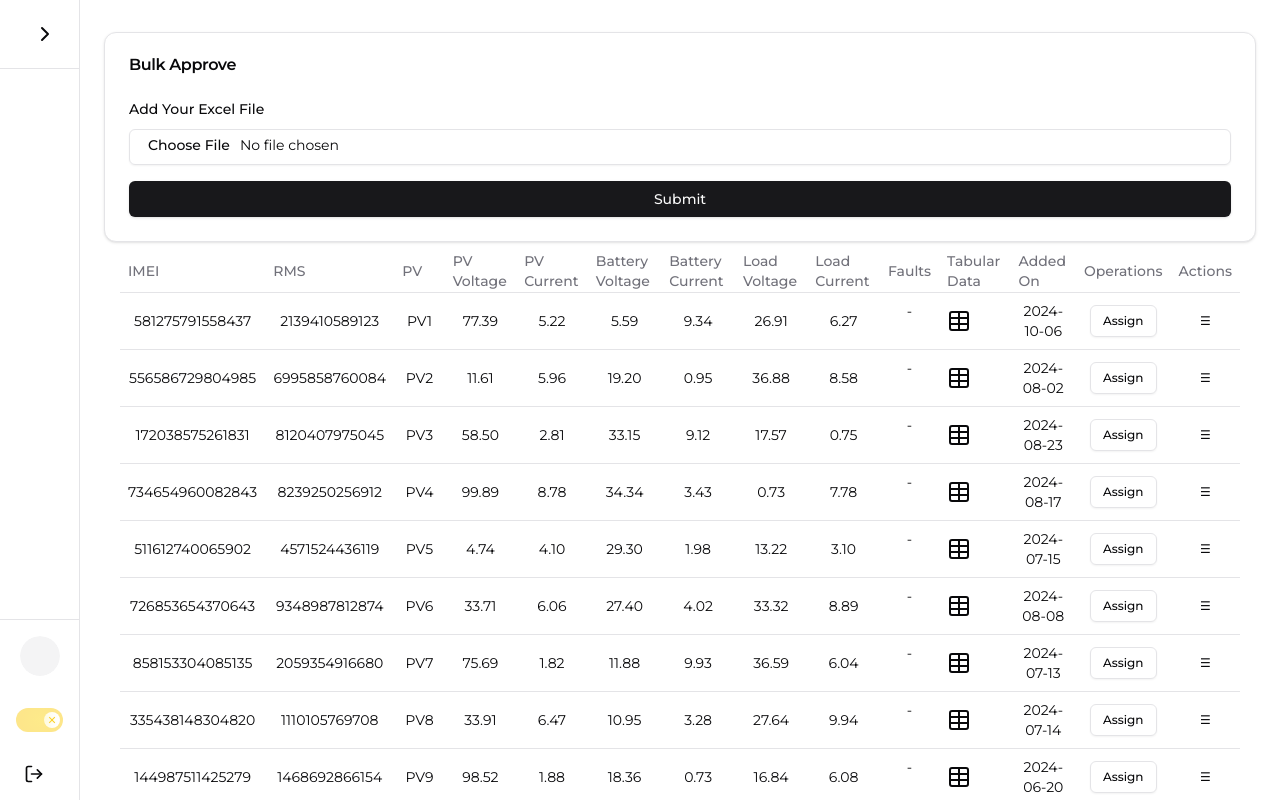
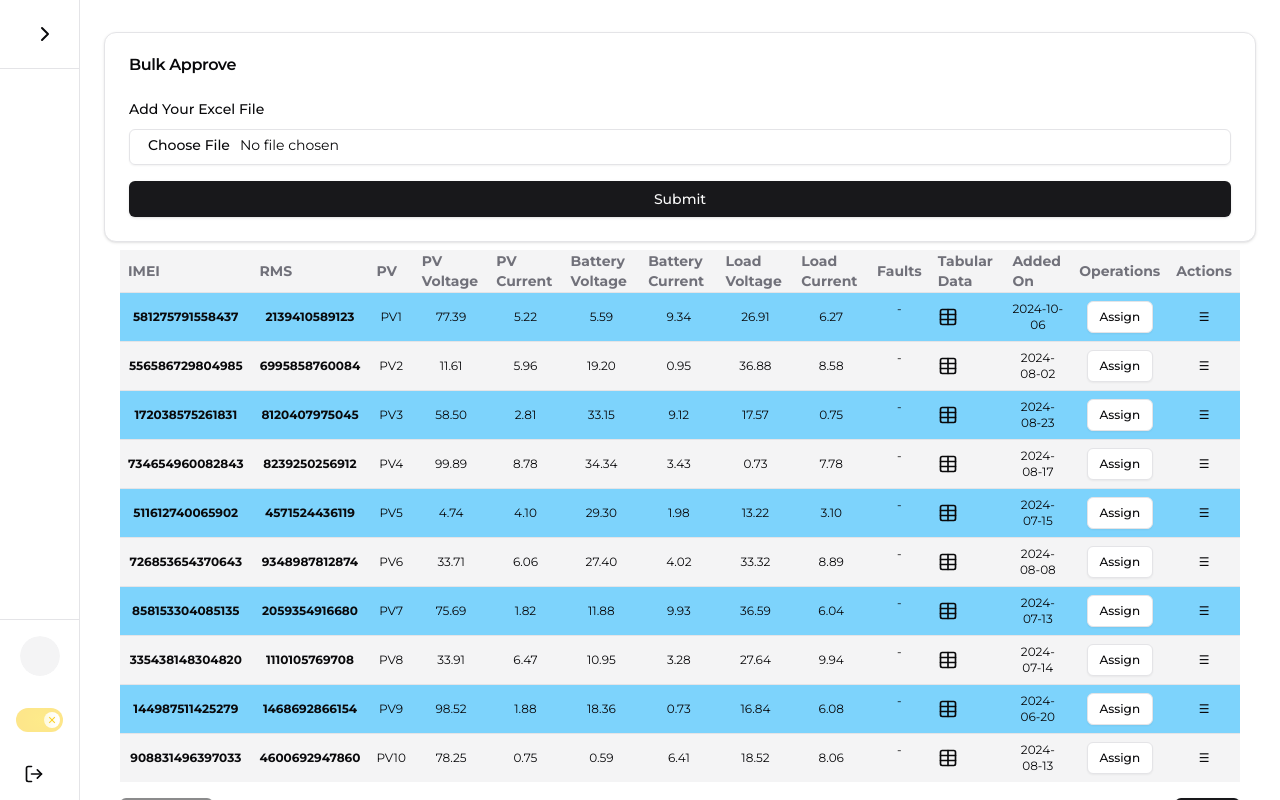
Before and after one commit to DevangRnd/devang-dashboard, a Next.js app: page /dashboard/bulk-approve in a window 1280 px wide. Built offline with nearby package versions, Linux system fonts and the light colour scheme.

Commit message:
Modified the table in SSL Data Page
Modified the table in SSL Data Page added rows dropdown and a search bar. Also created a tabular data route which the user can visit by clicking on the tabular data icon in any table.

```diff
--- a/app/(after-auth)/dashboard/bulk-approve/page.tsx
+++ b/app/(after-auth)/dashboard/bulk-approve/page.tsx
@@ -15,6 +15,8 @@ import {
 } from "@/components/ui/table";
 import { Button } from "@/components/ui/button";
 import { TableIcon } from "lucide-react";
+
+import { useRouter } from "next/navigation";
 const mockData = Array.from({ length: 50 }, (_, index) => ({
   imei: Math.floor(
     100000000000000 + Math.random() * 900000000000000
@@ -44,7 +46,7 @@ const BulkApprove = () => {
     (currentPage - 1) * rowsPerPage,
     currentPage * rowsPerPage
   );
-
+  const router = useRouter();
   return (
     <div className="flex flex-col items-center justify-center">
       <Card className="w-full">
@@ -61,31 +63,42 @@ const BulkApprove = () => {
           </form>
         </CardContent>
       </Card>
-      <div className="w-full px-4 py-2 overflow-x-auto">
+      <div className=" px-4 py-2 overflow-x-auto">
         <Table className="w-full">
-          <TableHeader>
+          <TableHeader className="bg-muted">
             <TableRow>
-              <TableHead className="text-md">IMEI</TableHead>
-              <TableHead className="text-md">RMS</TableHead>
-              <TableHead className="text-md">PV</TableHead>
-              <TableHead className="text-md">PV Voltage</TableHead>
-              <TableHead className="text-md">PV Current</TableHead>
-              <TableHead className="text-md">Battery Voltage</TableHead>
-              <TableHead className="text-md">Battery Current</TableHead>
-              <TableHead className="text-md">Load Voltage</TableHead>
-              <TableHead className="text-md">Load Current</TableHead>
-              <TableHead className="text-md">Faults</TableHead>
-              <TableHead className="text-md">Tabular Data</TableHead>
-              <TableHead className="text-md">Added On</TableHead>
-              <TableHead className="text-md">Operations</TableHead>
-              <TableHead className="text-md">Actions</TableHead>
+              <TableHead className="text-sm font-bold">IMEI</TableHead>
+              <TableHead className="text-sm font-bold">RMS</TableHead>
+              <TableHead className="text-sm font-bold">PV</TableHead>
+              <TableHead className="text-sm font-bold">PV Voltage</TableHead>
+              <TableHead className="text-sm font-bold">PV Current</TableHead>
+              <TableHead className="text-sm font-bold">
+                Battery Voltage
+              </TableHead>
+              <TableHead className="text-sm font-bold">
+                Battery Current
+              </TableHead>
+              <TableHead className="text-sm font-bold">Load Voltage</TableHead>
+              <TableHead className="text-sm font-bold">Load Current</TableHead>
+              <TableHead className="text-sm font-bold">Faults</TableHead>
+              <TableHead className="text-sm font-bold">Tabular Data</TableHead>
+              <TableHead className="text-sm font-bold">Added On</TableHead>
+              <TableHead className="text-sm font-bold">Operations</TableHead>
+              <TableHead className="text-sm font-bold">Actions</TableHead>
             </TableRow>
           </TableHeader>
           <TableBody>
             {currentRows.map((row, index) => (
-              <TableRow key={index} className="text-center text-md py-5">
-                <TableCell>{row.imei}</TableCell>
-                <TableCell>{row.rms}</TableCell>
+              <TableRow
+                key={index}
+                className={`text-center text-xs py-5 ${
+                  index % 2 === 0
+                    ? "bg-sky-300 hover:bg-sky-500 dark:bg-slate-500 dark:hover:bg-slate-500"
+                    : "bg-muted hover:bg-muted"
+                }`}
+              >
+                <TableCell className="font-bold">{row.imei}</TableCell>
+                <TableCell className="font-bold">{row.rms}</TableCell>
                 <TableCell>{row.pv}</TableCell>
                 <TableCell>{row.pv_voltage}</TableCell>
                 <TableCell>{row.pv_current}</TableCell>
@@ -96,9 +109,12 @@ const BulkApprove = () => {
                 <TableCell className="flex items-center justify-center">
                   -
                 </TableCell>
-                <TableCell>
-                  {" "}
-                  <TableIcon />
+                <TableCell
+                  onClick={() =>
+                    router.push(`/dashboard/tabular-data/${row.imei}`)
+                  }
+                >
+                  <TableIcon size={20} />
                 </TableCell>
                 <TableCell>{row.added_on_date}</TableCell>
                 <TableCell>
@@ -106,7 +122,7 @@ const BulkApprove = () => {
                     Assign
                   </Button>
                 </TableCell>
-                <TableCell>
+                <TableCell className="cursor-context-menu">
                   <Button variant="ghost" size="sm">
                     ☰
                   </Button>
--- a/app/(after-auth)/dashboard/ssl-data/page.tsx
+++ b/app/(after-auth)/dashboard/ssl-data/page.tsx
@@ -6,6 +6,9 @@ import {
   AlertCircle,
   BatteryCharging,
   XCircle,
+  ChevronLeft,
+  ChevronRight,
+  Search,
 } from "lucide-react";
 import {
   Table,
@@ -16,13 +19,20 @@ import {
   TableRow,
 } from "@/components/ui/table";
 import { Button } from "@/components/ui/button";
-
+import { Input } from "@/components/ui/input";
 import {
   Tooltip,
   TooltipTrigger,
   TooltipProvider,
   TooltipContent,
 } from "@/components/ui/tooltip";
+import {
+  Select,
+  SelectContent,
+  SelectItem,
+  SelectTrigger,
+  SelectValue,
+} from "@/components/ui/select";
 
 const statuses = [
   "Charging",
@@ -46,13 +56,13 @@ const rows = Array.from({ length: 50 }, (_, index) => ({
 const getStatusIcon = (status: string) => {
   switch (status) {
     case "Charging":
-      return <BatteryCharging className="text-blue-500 h-6 w-6" />;
+      return <BatteryCharging className="text-blue-500 h-5 w-5" />;
     case "Normal Operation":
-      return <CheckCircle className="text-green-500 h-6 w-6" />;
+      return <CheckCircle className="text-green-500 h-5 w-5" />;
     case "Bulb Not Sending Data":
-      return <AlertCircle className="text-yellow-500 h-6 w-6" />;
+      return <AlertCircle className="text-yellow-500 h-5 w-5" />;
     case "Fault":
-      return <XCircle className="text-red-500 h-6 w-6" />;
+      return <XCircle className="text-red-500 h-5 w-5" />;
     default:
       return null;
   }
@@ -60,47 +70,83 @@ const getStatusIcon = (status: string) => {
 
 export default function SSLData() {
   const [currentPage, setCurrentPage] = useState(1);
-  const rowsPerPage = 10;
-  const totalPages = Math.ceil(rows.length / rowsPerPage);
-  const currentRows = rows.slice(
+  const [searchTerm, setSearchTerm] = useState("");
+  const [rowsPerPage, setRowsPerPage] = useState(10);
+
+  const filteredRows = rows.filter((row) =>
+    Object.values(row).some((value) =>
+      value.toString().toLowerCase().includes(searchTerm.toLowerCase())
+    )
+  );
+
+  const totalPages = Math.ceil(filteredRows.length / rowsPerPage);
+  const currentRows = filteredRows.slice(
     (currentPage - 1) * rowsPerPage,
     currentPage * rowsPerPage
   );
 
   return (
-    <div className="w-full px-4 py-2">
-      <Table className="w-full">
+    <div className="w-full px-4 py-6 space-y-6">
+      <div className="flex flex-col sm:flex-row justify-between items-center gap-4">
+        <div className="relative w-full sm:w-64">
+          <Search className="absolute left-2 top-2.5 h-4 w-4 text-muted-foreground" />
+          <Input
+            placeholder="Search..."
+            value={searchTerm}
+            onChange={(e) => setSearchTerm(e.target.value)}
+            className="pl-8"
+          />
+        </div>
+        <Select
+          value={rowsPerPage.toString()}
+          onValueChange={(value) => setRowsPerPage(Number(value))}
+        >
+          <SelectTrigger className="w-[180px]">
+            <SelectValue placeholder="Rows per page" />
+          </SelectTrigger>
+          <SelectContent>
+            <SelectItem value="10">10 rows per page</SelectItem>
+            <SelectItem value="20">20 rows per page</SelectItem>
+            <SelectItem value="50">50 rows per page</SelectItem>
+          </SelectContent>
+        </Select>
+      </div>
+      <div className="rounded-md border">
+        <Table>
           <TableHeader>
             <TableRow>
-            <TableHead className="text-md">ID</TableHead>
-            <TableHead className="text-md">Device ID IMEI</TableHead>
-            <TableHead className="text-md">RMS Mobile No</TableHead>
-            <TableHead className="text-md">Pole Serial No</TableHead>
-            <TableHead className="text-md">Luminiare Sr No</TableHead>
-            <TableHead className="text-md">Panel Sr No</TableHead>
-            <TableHead className="text-md">Battery Sr No</TableHead>
-            <TableHead className="text-md">System Status</TableHead>
-            <TableHead className="text-md">Last Updated</TableHead>
+              <TableHead className="font-semibold">ID</TableHead>
+              <TableHead className="font-semibold">Device ID IMEI</TableHead>
+              <TableHead className="font-semibold">RMS Mobile No</TableHead>
+              <TableHead className="font-semibold">Pole Serial No</TableHead>
+              <TableHead className="font-semibold">Luminiare Sr No</TableHead>
+              <TableHead className="font-semibold">Panel Sr No</TableHead>
+              <TableHead className="font-semibold">Battery Sr No</TableHead>
+              <TableHead className="font-semibold">System Status</TableHead>
+              <TableHead className="font-semibold">Last Updated</TableHead>
             </TableRow>
           </TableHeader>
           <TableBody>
             {currentRows.map((row) => (
-            <TableRow key={row.id} className="text-center text-md py-5">
-              <TableCell>{row.id}</TableCell>
+              <TableRow
+                key={row.id}
+                className="hover:bg-muted/50 transition-colors"
+              >
+                <TableCell className="font-medium">{row.id}</TableCell>
                 <TableCell>{row.DeviceIDIMEI}</TableCell>
                 <TableCell>{row.RMSMobileNo}</TableCell>
                 <TableCell>{row.PoleSerialNo}</TableCell>
                 <TableCell>{row.LuminiareSrNo}</TableCell>
                 <TableCell>{row.PanelSrNo}</TableCell>
                 <TableCell>{row.BatterySrNo}</TableCell>
-              <TableCell className="flex items-center justify-center">
+                <TableCell>
                   <TooltipProvider delayDuration={50}>
                     <Tooltip>
-                    <TooltipTrigger>
+                      <TooltipTrigger className="cursor-pointer ">
                         {getStatusIcon(row.SystemStatus)}
                       </TooltipTrigger>
                       <TooltipContent side="right">
-                      <Button variant={"outline"}>{row.SystemStatus}</Button>
+                        <p>{row.SystemStatus}</p>
                       </TooltipContent>
                     </Tooltip>
                   </TooltipProvider>
@@ -110,24 +156,30 @@ export default function SSLData() {
             ))}
           </TableBody>
         </Table>
-      <div className="flex justify-between items-center mt-4">
+      </div>
+      <div className="flex justify-between items-center">
         <Button
-          className="disabled:cursor-not-allowed"
+          variant="outline"
+          size="sm"
           onClick={() => setCurrentPage((prev) => Math.max(prev - 1, 1))}
           disabled={currentPage === 1}
         >
+          <ChevronLeft className="h-4 w-4 mr-2" />
           Previous
         </Button>
-        <span className="text-sm">
+        <span className="text-sm text-muted-foreground">
           Page {currentPage} of {totalPages}
         </span>
         <Button
+          variant="outline"
+          size="sm"
           onClick={() =>
             setCurrentPage((prev) => Math.min(prev + 1, totalPages))
           }
           disabled={currentPage === totalPages}
         >
           Next
+          <ChevronRight className="h-4 w-4 ml-2" />
         </Button>
       </div>
     </div>
--- /dev/null
+++ b/app/(after-auth)/dashboard/tabular-data/[imei]/page.tsx
@@ -0,0 +1,9 @@
+"use client";
+import { useParams } from "next/navigation";
+
+const TabularDataPage = () => {
+  const { imei } = useParams();
+  return <div>{imei}</div>;
+};
+
+export default TabularDataPage;
--- a/components/Sidebar.tsx
+++ b/components/Sidebar.tsx
@@ -319,7 +319,6 @@ export default function Sidebar() {
               </TooltipTrigger>
               <TooltipContent>
                 <p>{user?.name}</p>
-                <p>ROle {user?.role}</p>
               </TooltipContent>
             </Tooltip>
           </TooltipProvider>
```
Also changed, not shown: app/(after-auth)/dashboard/users/[id]/page.tsx (+9 -10 lines). Lines whose indentation alone changed are shown as unchanged.
